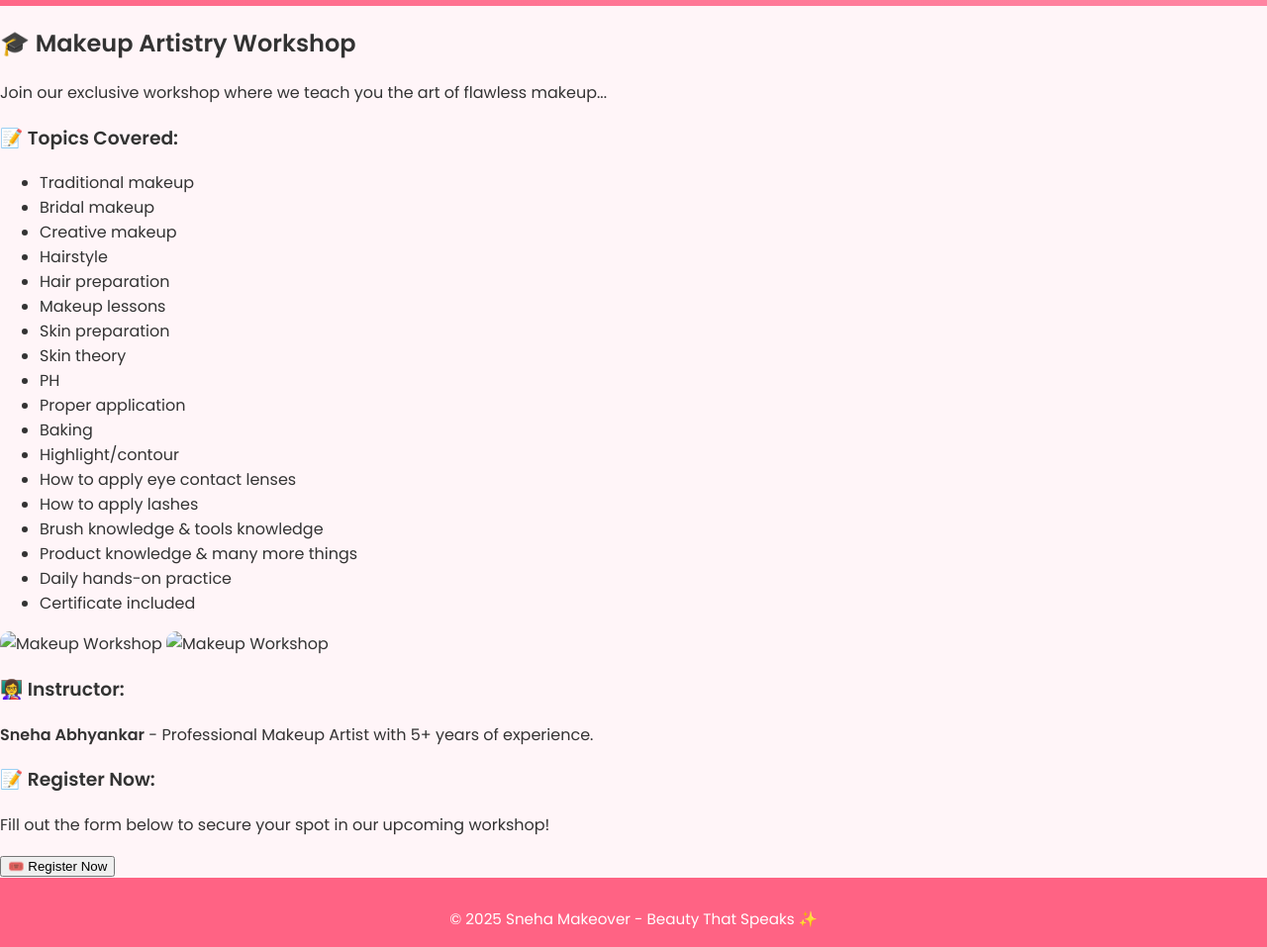
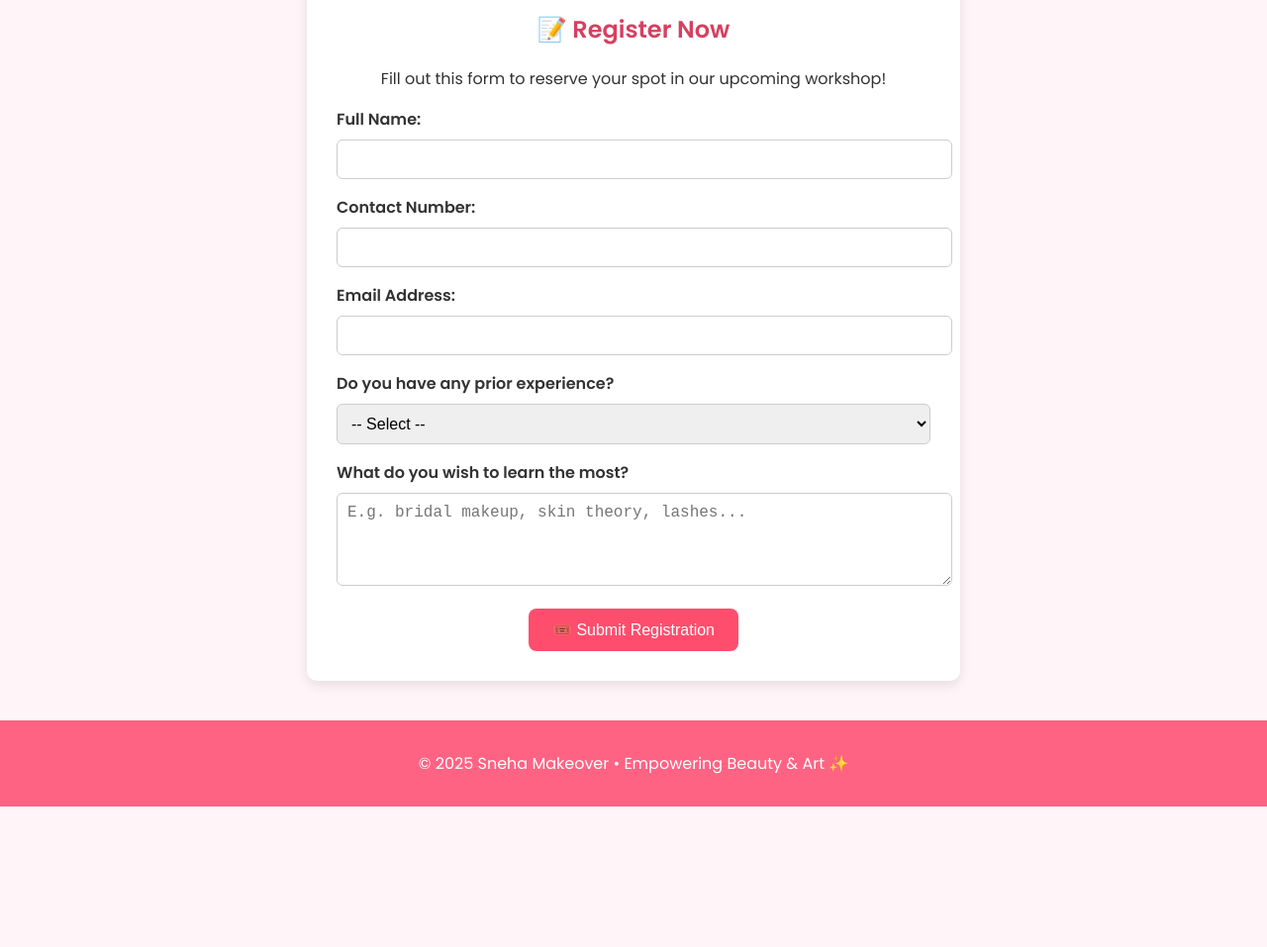
Before and after one commit to SnehaMakeover/SnehaMakeover, a plain HTML site: page workshop.html in a window 1280 px wide. Shown: the part 166-1123 px from the top of the page at 99% size. After the commit the page ends 981 px from the top, so only its background shows below. Drawn offline with Linux system fonts and the light colour scheme.

Commit message:
Update workshop.html
Signed-off-by: SnehaMakeover <makranda10@gmail.com>

```diff
--- a/workshop.html
+++ b/workshop.html
@@ -1,86 +1,51 @@
 <!DOCTYPE html>
 <html lang="en">
-
 <head>
     <meta charset="UTF-8">
     <meta name="viewport" content="width=device-width, initial-scale=1.0">
-    <title>Sneha Makeover - Beauty Redefined</title>
-    <link rel="stylesheet" href="style.css">
-    <link rel="preconnect" href="https://fonts.googleapis.com">
+    <title>Makeup Workshop - Sneha Makeover</title>
+    <link rel="stylesheet" href="workshop.css">
     <link href="https://fonts.googleapis.com/css2?family=Playfair+Display:wght@600&family=Poppins:wght@300;400;600&display=swap" rel="stylesheet">
 </head>
+<body>
 
-<body>
     <header>
-        <div class="logo">
-            <img src="https://i.postimg.cc/qhXz2ghh/logo.png" alt="Sneha Makeover Logo" style="width: 180px; height: auto;">
-        </div>
-        <nav>
-            <ul>
-                <li><a href="#services">💅 Our Services</a></li>
-                <li><a href="#gallery">📸 Gallery</a></li>
-                <li><a href="#reviews">📝 Reviews</a></li>
-                <li><a href="#workshop">🎓 Workshop</a></li>
-                <li><a href="https://wa.me/91935954149" target="_blank">📞 Contact</a></li>
-            </ul>
-        </nav>
+        <h1>🎓 Sneha's Makeup Artistry Workshop</h1>
     </header>
 
-    <section class="workshop" id="workshop">
-        <h2>🎓 Makeup Artistry Workshop</h2>
-        <p>Join our exclusive workshop where we teach you the art of flawless makeup...</p>
-        <div class="workshop-content">
-            <div class="topics">
-                <h3>📝 Topics Covered:</h3>
-                <ul>
-                    <li>Traditional makeup</li>
-                    <li>Bridal makeup</li>
-                    <li>Creative makeup</li>
-                    <li>Hairstyle</li>
-                    <li>Hair preparation</li>
-                    <li>Makeup lessons</li>
-                    <li>Skin preparation</li>
-                    <li>Skin theory</li>
-                    <li>PH</li>
-                    <li>Proper application</li>
-                    <li>Baking</li>
-                    <li>Highlight/contour</li>
-                    <li>How to apply eye contact lenses</li>
-                    <li>How to apply lashes</li>
-                    <li>Brush knowledge & tools knowledge</li>
-                    <li>Product knowledge & many more things</li>
-                    <li>Daily hands-on practice</li>
-                    <li>Certificate included</li>
-                </ul>
-            </div>
-            <div class="topics-image">
-                <img src="image/Award (1).jpg" alt="Makeup Workshop" style="width: 40%; border-radius: 10px;">
-                <img src="image/Award (2).JPG" alt="Makeup Workshop" style="width: 40%; border-radius: 10px;">
-            </div>
-        </div>
-        <h3>👩‍🏫 Instructor:</h3>
-        <p><strong>Sneha Abhyankar</strong> - Professional Makeup Artist with 5+ years of experience.</p>
-    </section>
+    <section class="workshop-form">
+        <h2>📝 Register Now</h2>
+        <p style="text-align: center;">Fill out this form to reserve your spot in our upcoming workshop!</p>
 
-    <section class="workshop1" id="workshop1">
-        <h3>📝 Register Now:</h3>
-        <p>Fill out the form below to secure your spot in our upcoming workshop!</p>
+        <form action="https://formspree.io/f/xpzvjqwb" method="POST">
+            <label for="name">Full Name:</label>
+            <input type="text" id="name" name="name" required>
 
-        <a href="https://docs.google.com/forms/d/e/1FAIpQLSf2lOmvHFr6TdxlRrUqrZKIQowGx2Sb0yDFMBNgcFyqoTJ1KA/viewform?usp=dialog"
-           target="_blank">
-            <button type="button">🎟️ Register Now</button>
-        </a>
+            <label for="contact">Contact Number:</label>
+            <input type="tel" id="contact" name="contact" required>
+
+            <label for="email">Email Address:</label>
+            <input type="email" id="email" name="email" required>
+
+            <label for="experience">Do you have any prior experience?</label>
+            <select id="experience" name="experience" required>
+                <option value="">-- Select --</option>
+                <option value="None">None</option>
+                <option value="Beginner">Beginner</option>
+                <option value="Intermediate">Intermediate</option>
+                <option value="Advanced">Advanced</option>
+            </select>
+
+            <label for="goal">What do you wish to learn the most?</label>
+            <textarea id="goal" name="goal" rows="4" placeholder="E.g. bridal makeup, skin theory, lashes..." required></textarea>
+
+            <button type="submit">🎟️ Submit Registration</button>
+        </form>
     </section>
 
     <footer>
-        <p>&copy; 2025 Sneha Makeover - Beauty That Speaks ✨</p>
+        <p>&copy; 2025 Sneha Makeover • Empowering Beauty & Art ✨</p>
     </footer>
 
-    <script>
-        function showThankYouMessage() {
-            alert('Thank you for registering! We will get in touch with you shortly.');
-            document.getElementById('workshop-form').reset();
-        }
-    </script>
 </body>
 </html>
```
